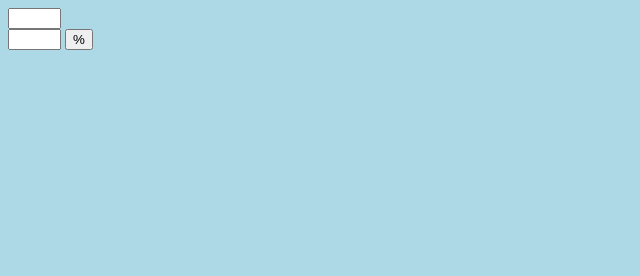
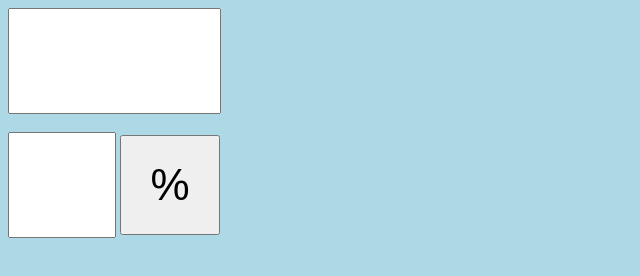
Before and after one commit to ma-ra-bu/keziShopper, a plain HTML site: page index.html in a window 1280 px wide. Shown: the whole page, without its empty margins (0-640 px from the left). Drawn offline with Linux system fonts and the light colour scheme.

Commit message:
Add files via upload

```diff
--- a/index.html
+++ b/index.html
@@ -5,7 +5,7 @@
     <link href="styles.css" rel="stylesheet"/>
   </head>
   <body>
-    <input id="vname" name="vname"><br>
+    <input id="vname" name="vname"><br><br>
     <input id="zname" name="zname">
     <button type="button" id="xbutton"> % </button>
     <script src="prozent.js">    </script>
--- a/styles.css
+++ b/styles.css
@@ -1,11 +1,19 @@
 #vname {
-    width: 45px;
-    hight: 15px;
+    width: 205px;
+    height: 100px;
+    font-size:44px;
 }
 
 #zname {
-    width: 45px;
-    hight: 15px;
+    width: 100px;
+    height: 100px;
+    font-size:44px;
+}
+
+#xbutton {
+    width: 100px;
+    height: 100px;
+    font-size:44px;
 }
 
 body {
```
